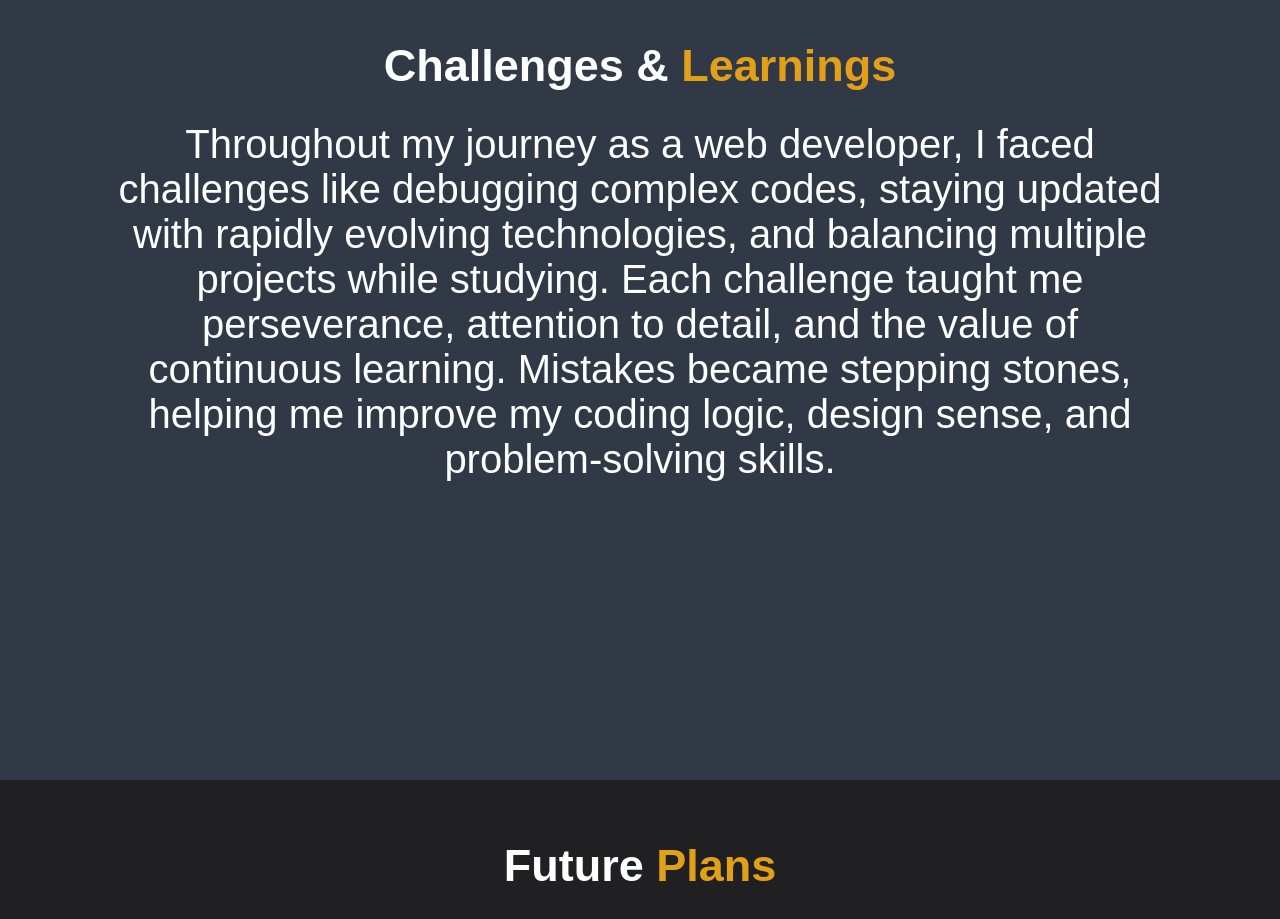
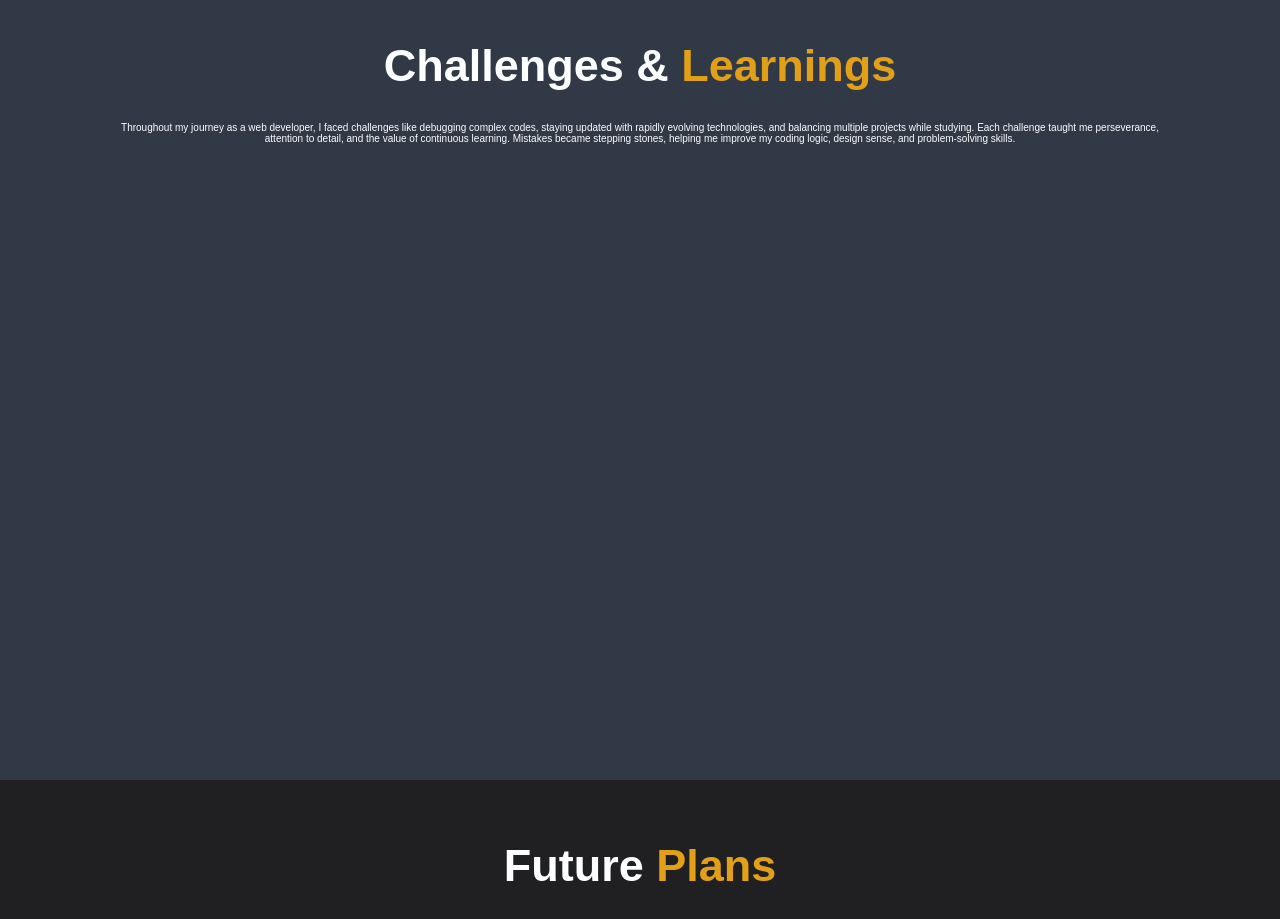
Before and after one commit to KUJArt/Midterm_Project, a plain HTML site: page index.html in a window 1280 px wide. Shown: the part 4020-4939 px from the top of the page. Drawn offline with nearby package versions, Linux system fonts and the light colour scheme; a web font is replaced by a local one.

Commit message:
Update style.css

```diff
--- a/style.css
+++ b/style.css
@@ -297,7 +297,7 @@ span{
     margin-bottom: 3rem;
 }
 
-.challenges-content p{
+.challages-content p{
     font-size: 4rem;
     margin: 2rem 0 3rem;
 }
```
